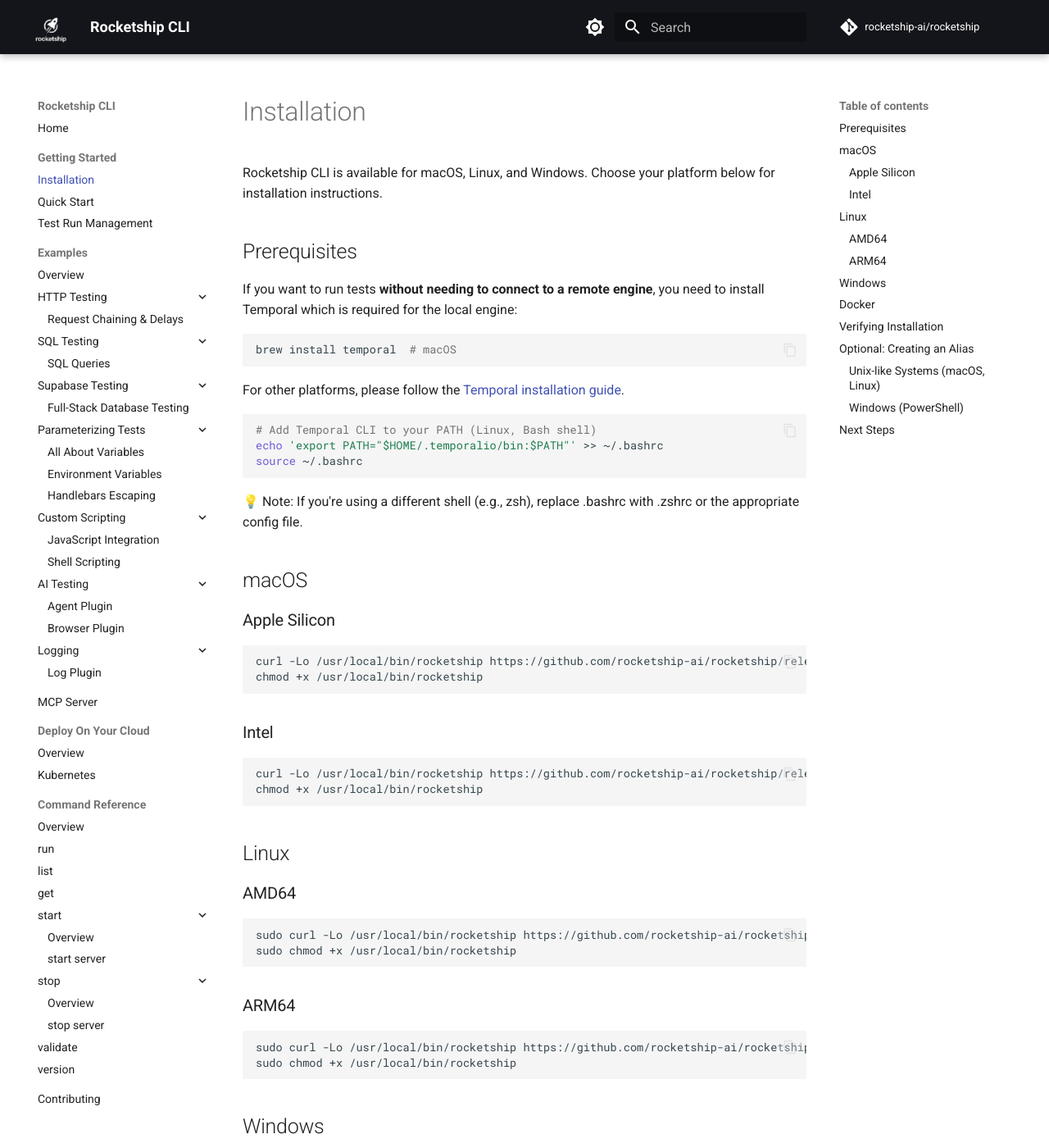
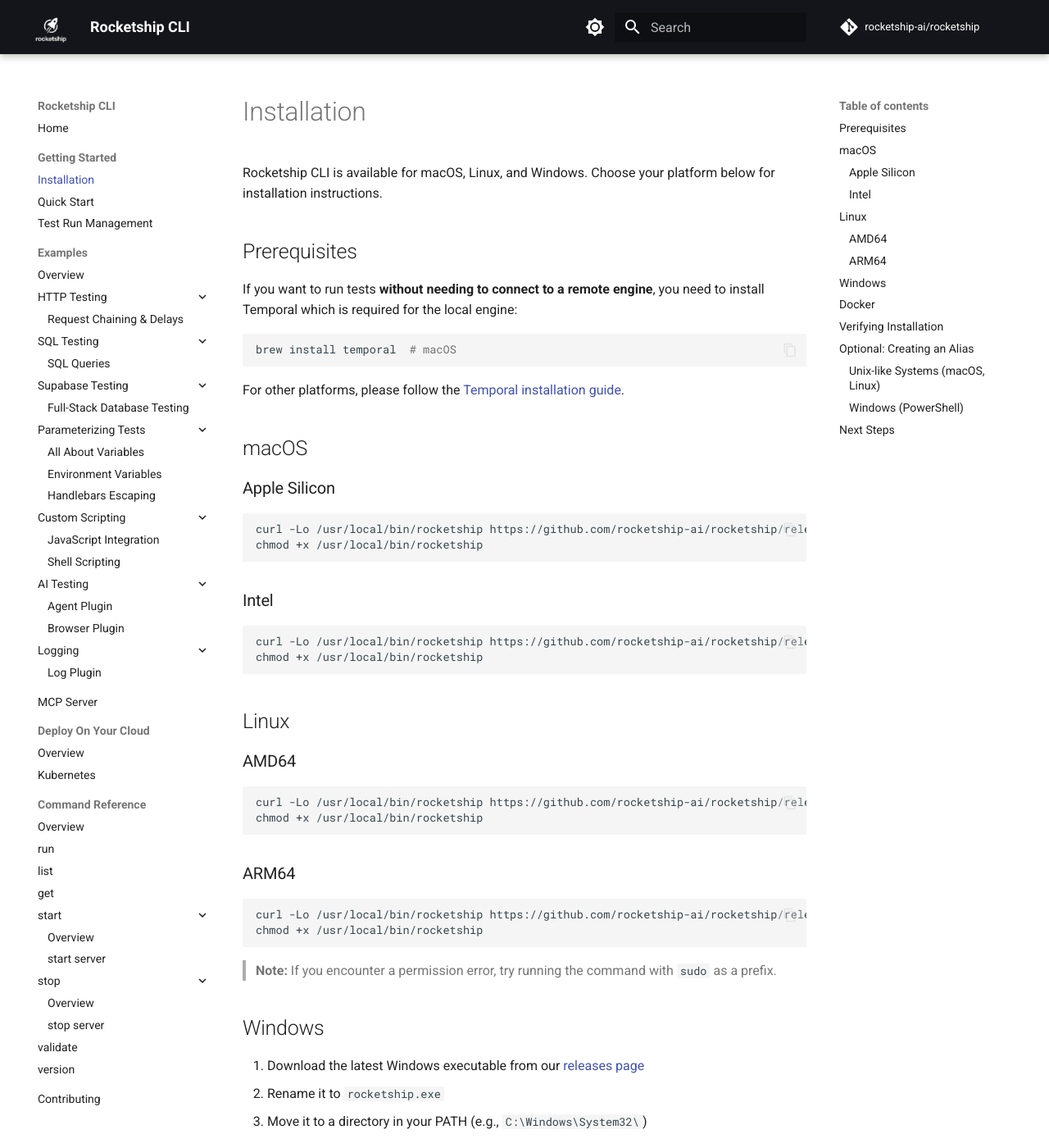
Before and after one commit to rocketship-ai/rocketship, an MkDocs documentation site: the page built from docs/src/installation.md, in a window 1280 px wide and 1400 px high. Shown: the whole window at 82% size. Built offline with MkDocs 1.6.1 and Material for MkDocs 9.7.7, drawn with Linux system fonts in a browser that asks for light colours; comment, search, counter and statistics services are not loaded.

Commit message:
1. remove sudo as prefix from linux command instead add a note regarding permission issue 2. remove temporal cli path setup command

````diff
--- a/docs/src/installation.md
+++ b/docs/src/installation.md
@@ -11,14 +11,6 @@
 ```
 
 For other platforms, please follow the [Temporal installation guide](https://docs.temporal.io/cli#install).
-
-
-```bash
-# Add Temporal CLI to your PATH (Linux, Bash shell)
-echo 'export PATH="$HOME/.temporalio/bin:$PATH"' >> ~/.bashrc
-source ~/.bashrc
-```
-💡 Note: If you're using a different shell (e.g., zsh), replace .bashrc with .zshrc or the appropriate config file.
 
 ## macOS
 
@@ -41,16 +33,19 @@
 ### AMD64
 
 ```bash
-sudo curl -Lo /usr/local/bin/rocketship https://github.com/rocketship-ai/rocketship/releases/latest/download/rocketship-linux-amd64
-sudo chmod +x /usr/local/bin/rocketship
+curl -Lo /usr/local/bin/rocketship https://github.com/rocketship-ai/rocketship/releases/latest/download/rocketship-linux-amd64
+chmod +x /usr/local/bin/rocketship
 ```
 
 ### ARM64
 
 ```bash
-sudo curl -Lo /usr/local/bin/rocketship https://github.com/rocketship-ai/rocketship/releases/latest/download/rocketship-linux-arm64
-sudo chmod +x /usr/local/bin/rocketship
+curl -Lo /usr/local/bin/rocketship https://github.com/rocketship-ai/rocketship/releases/latest/download/rocketship-linux-arm64
+chmod +x /usr/local/bin/rocketship
 ```
+> **Note:** If you encounter a permission error, try running the command with `sudo` as a prefix.
+
+
 
 ## Windows
 
````
